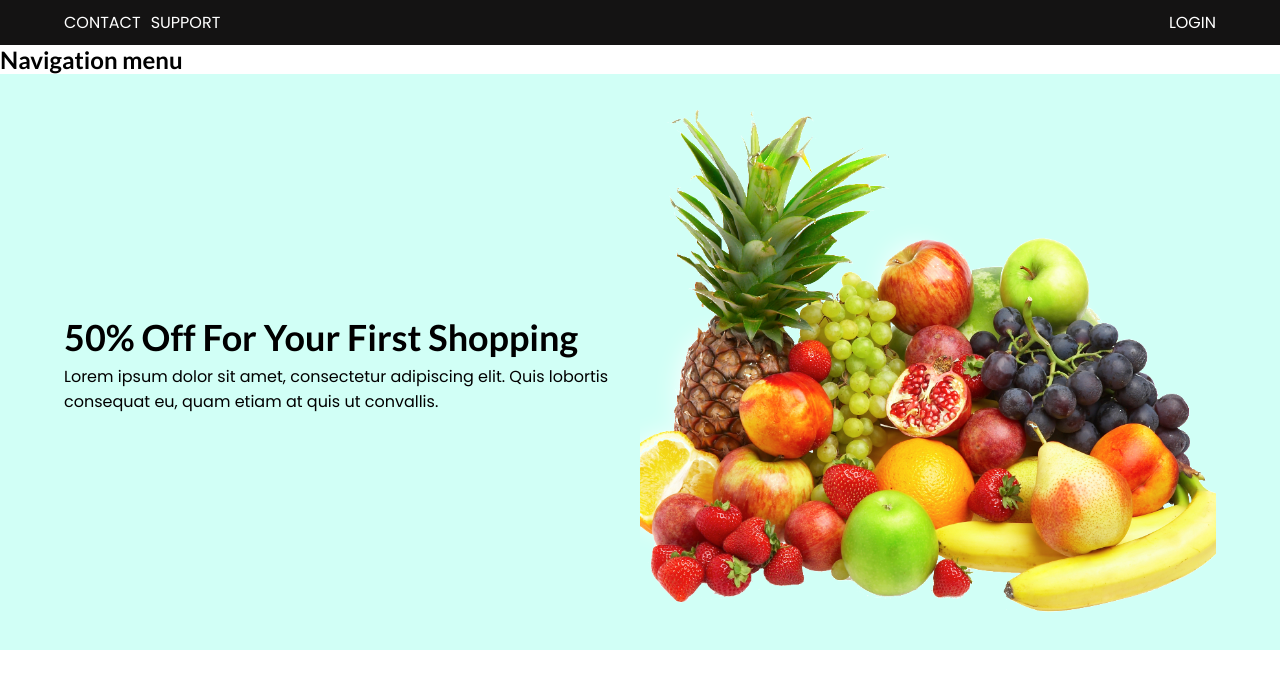
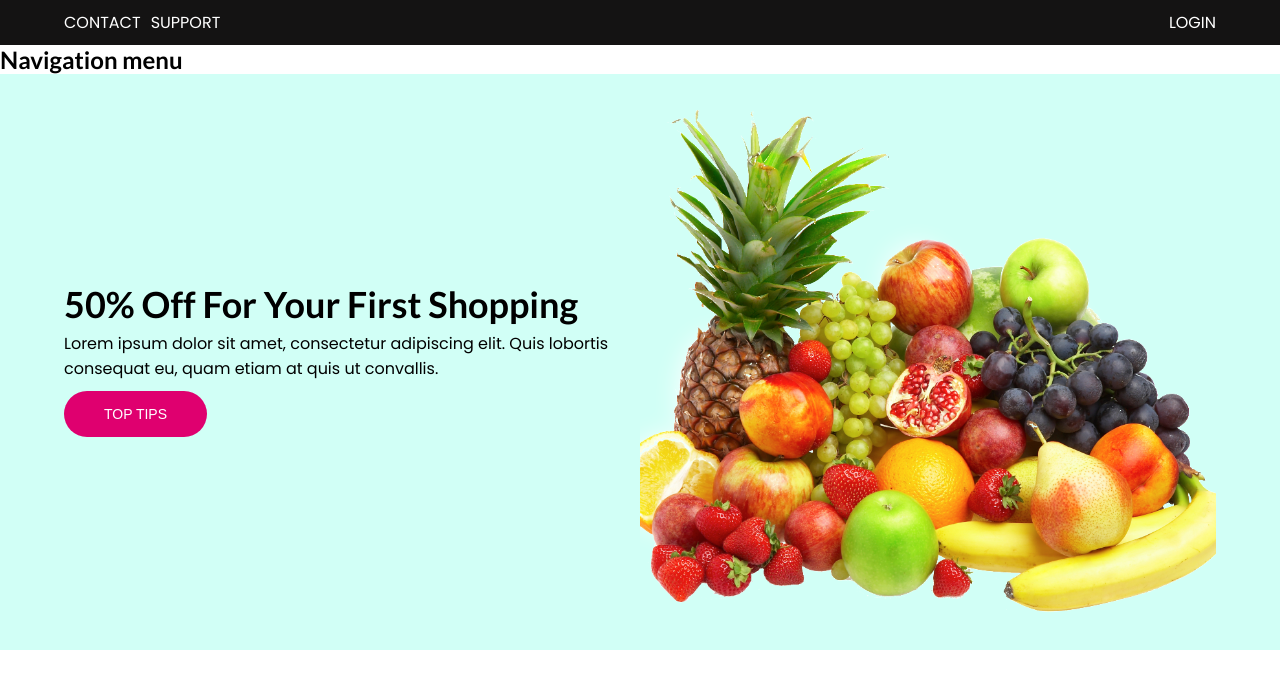
Before and after one commit to muktoapb/mern-ecommerce-frontend, a React (Create React App) app: page / in a window 1280 px wide. Shown: the top 688 px of the page. Built offline with nearby package versions, Linux system fonts and the light colour scheme.

Commit message:
slider added

```diff
--- a/src/Components/Homepage/SlideItems.css
+++ b/src/Components/Homepage/SlideItems.css
@@ -15,3 +15,14 @@
 .slick-next {
     display: none;
 }
+
+.btn {
+    background: rgb(223, 0, 111);
+    color: white;
+    text-transform: uppercase;
+    font-weight: 400;
+    font-size: 14px;
+    padding: 15px 40px;
+    border-radius: 25px;
+    margin: 10px 0;
+}
--- a/src/Components/Homepage/SlideItems.js
+++ b/src/Components/Homepage/SlideItems.js
@@ -26,6 +26,7 @@ const SlideItems = () => {
                                 <div className='row'>
                                     <h1 className='slider-tittle'>{value.title}</h1>
                                     <p>{value.desc}</p>
+                                    <button className='btn'>Top Tips</button>
                                 </div>
                                 <div className='row'>
                                     <img className='slider-img' src={value.cover} alt='' />
--- a/src/Components/Homepage/sliderData.js
+++ b/src/Components/Homepage/sliderData.js
@@ -1,19 +1,19 @@
 const sliderData = [
     {
         id: 1,
-        title: "50% Off For Your First Shopping",
+        title: "Nature has always cared for us",
         desc: "Lorem ipsum dolor sit amet, consectetur adipiscing elit. Quis lobortis consequat eu, quam etiam at quis ut convallis.",
         cover: "./img/Slider_img/chili.png",
     },
     {
         id: 2,
-        title: "50% Off For Your First Shopping",
+        title: "Nature has always cared for us",
         desc: "Lorem ipsum dolor sit amet, consectetur adipiscing elit. Quis lobortis consequat eu, quam etiam at quis ut convallis.",
         cover: "./img/Slider_img/onion.png",
     },
     {
         id: 3,
-        title: "50% Off For Your First Shopping",
+        title: "Nature has always cared for us",
         desc: "Lorem ipsum dolor sit amet, consectetur adipiscing elit. Quis lobortis consequat eu, quam etiam at quis ut convallis.",
         cover: "./img/Slider_img/broccoli.png",
     },
```
